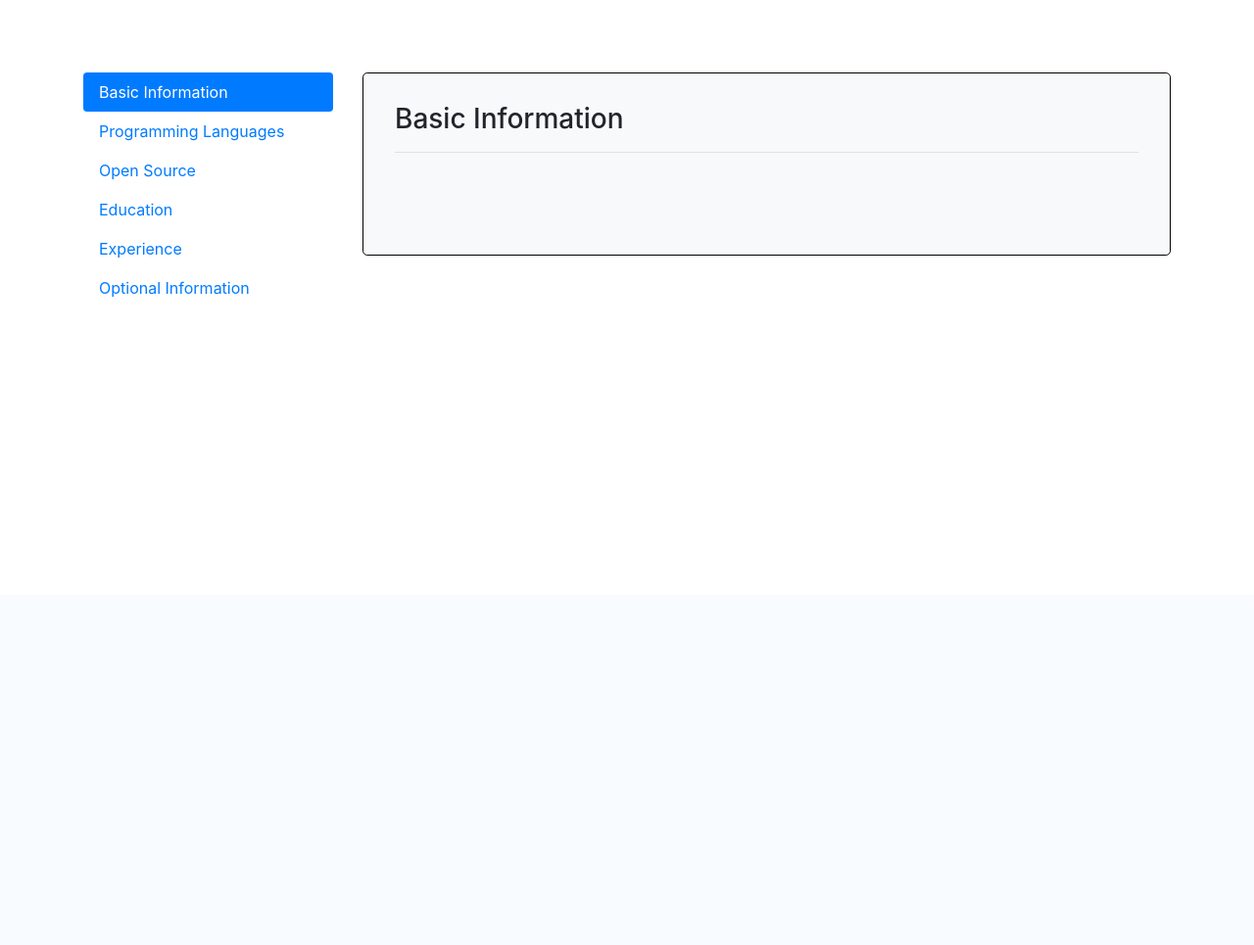
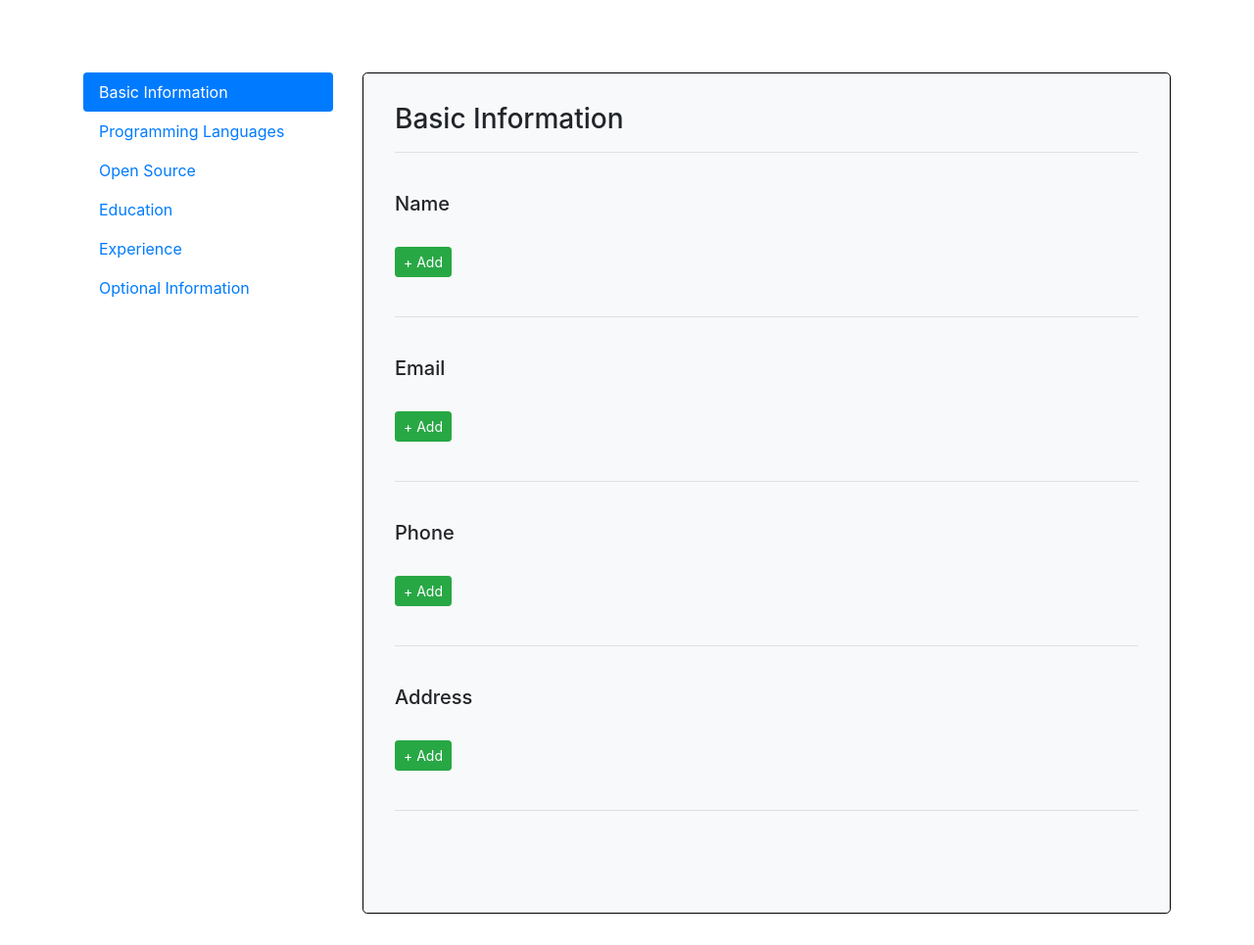
Before and after one commit to abhiraj-chatterjee/resume-builder, a Flask app: template templates/resume.html in a window 1280 px wide. Shown: the part 193-1158 px from the top of the page at 98% size. Before the commit the page ends 496 px from the top, so only its background shows below. Run offline with Flask 2, Linux system fonts and the light colour scheme; the template is opened without the code that fills it, so the values that code supplies are empty; some libraries are stand-ins or nearby versions.

Commit message:
tried to finish

```diff
--- a/app.py
+++ b/app.py
@@ -35,9 +35,8 @@ def allResumes():
     resumes = []
     for collection in doc_ref:
         resumes.append(str(collection.id))
-        # for each in collection.stream():
-        #     return str(each.id)
-    return render_template('all_resumes.html',user=user,resumes=resumes)
+    doc_ref = db.collection('resumes').document(user).get()
+    return render_template('all_resumes.html',user=user,resumes=resumes,resCount=doc_ref.to_dict()['resume_count'])
 
 @app.route('/dashboard/resumes/<template>')
 def resumes(template):
@@ -47,7 +46,8 @@ def resumes(template):
     for collection in doc_ref:
         for each in collection.stream():
             resume_hash[each.id] = each.to_dict()
-    return render_template('resume.html',user=user,resume_hash=resume_hash)
+    doc_ref = db.collection('resumes').document(user).get()
+    return render_template('resume.html',user=user,resume_hash=resume_hash,resCount=doc_ref.to_dict()['resume_count'])
 
 @app.route('/new/resume')
 def newResume():
@@ -159,6 +159,20 @@ def newTemplate(template):
 
 # ======== API ========
 
+@app.route('/api/<template>/update/<doc>/<field>',methods=['POST','GET'])
+def updateField(doc,field,template):
+    user = 'abhiraj-chatterjee'
+    time = str(datetime.datetime.now())
+    if doc == 'lang':
+        db.collection('resumes').document(user).collection(template).document(doc).update({
+            request.form['lang'] : time
+        })
+    else:
+        db.collection('resumes').document(user).collection(template).document(doc).update({
+            field: firestore.ArrayUnion([{ time : request.form[field] }])
+        })
+    return redirect(url_for('resumes', template='technical'))
+
 # ======== Config ========
 
 # @app.route('/test')
--- /dev/null
+++ b/static/js/script.js
@@ -0,0 +1,87 @@
+$(function () {
+    $('button.addName').click(function () {
+        $('#newfield').html(`
+            <form method="POST" action="/api/technical/update/basic/name">
+                <div class="form-group">
+                    <label>Name</label>
+                    <div class="row">
+                        <div class="col">
+                            <input type="text" name="name" class="form-control">
+                        </div>
+                        <div class="col-auto my-1">
+                            <button type="submit" class="btn btn-md btn-success">Update</button>
+                        </div>
+                </div>
+            </form>
+        `);
+        $('button.addName').remove();
+    });
+    $('button.addEmail').click(function () {
+        $('#newfield1').html(`
+            <form method="POST" action="/api/technical/update/basic/email">
+                <div class="form-group">
+                    <label>Email</label>
+                    <div class="row">
+                        <div class="col">
+                            <input type="text" name="email" class="form-control">
+                        </div>
+                        <div class="col-auto my-1">
+                            <button type="submit" class="btn btn-md btn-success">Update</button>
+                        </div>
+                </div>
+            </form>
+        `);
+        $('button.addEmail').remove();
+    });
+    $('button.addPhone').click(function () {
+        $('#newfield2').html(`
+            <form method="POST" action="/api/technical/update/basic/phone">
+                <div class="form-group">
+                    <label>Phone</label>
+                    <div class="row">
+                        <div class="col">
+                            <input type="text" name="phone" class="form-control">
+                        </div>
+                        <div class="col-auto my-1">
+                            <button type="submit" class="btn btn-md btn-success">Update</button>
+                        </div>
+                </div>
+            </form>
+        `);
+        $('button.addPhone').remove();
+    });
+    $('button.addAddress').click(function () {
+        $('#newfield3').html(`
+            <form method="POST" action="/api/technical/update/basic/address">
+                <div class="form-group">
+                    <label>Address</label>
+                    <div class="row">
+                        <div class="col">
+                            <input type="text" name="address" class="form-control">
+                        </div>
+                        <div class="col-auto my-1">
+                            <button type="submit" class="btn btn-md btn-success">Update</button>
+                        </div>
+                </div>
+            </form>
+        `);
+        $('button.addAddress').remove();
+    });
+    $('button.addLanguage').click(function () {
+        $('#newfield4').html(`
+            <form method="POST" action="/api/technical/update/lang/none">
+                <div class="form-group">
+                    <label>Language</label>
+                    <div class="row">
+                        <div class="col">
+                            <input type="text" name="lang" class="form-control">
+                        </div>
+                        <div class="col-auto my-1">
+                            <button type="submit" class="btn btn-md btn-success">Update</button>
+                        </div>
+                </div>
+            </form>
+        `);
+        $('button.addLanguage').remove();
+    });
+});
--- a/templates/resume.html
+++ b/templates/resume.html
@@ -27,6 +27,58 @@
                         <div class="jumbotron bg-light" style="padding-top:30px;border: solid 1px black;">
                             <h3>Basic Information</h3>
                             <hr><br>
+                            <!-- Name -->
+                            <h5>Name</h5>
+                            {% for i in range(resume_hash['basic']['name']|length) %}
+                            {% for each in resume_hash['basic']['name'][i] %}
+                                {{resume_hash['basic']['name'][i][each]}} <em>({{each}})</em>
+                                <br>
+                            {% endfor %}
+                            {% endfor %}
+                            <br>
+                            <div id="newfield"></div>
+                            <button type="button" class="btn btn-sm btn-success addName">+ Add</button>
+                            <br><br>
+                            <hr><br>
+                            <!-- Email -->
+                            <h5>Email</h5>
+                            {% for i in range(resume_hash['basic']['email']|length) %}
+                            {% for each in resume_hash['basic']['email'][i] %}
+                            {{resume_hash['basic']['email'][i][each]}} <em>({{each}})</em>
+                            <br>
+                            {% endfor %}
+                            {% endfor %}
+                            <br>
+                            <div id="newfield1"></div>
+                            <button type="button" class="btn btn-sm btn-success addEmail">+ Add</button>
+                            <br><br>
+                            <hr><br>
+                            <!-- Phone -->
+                            <h5>Phone</h5>
+                            {% for i in range(resume_hash['basic']['phone']|length) %}
+                            {% for each in resume_hash['basic']['phone'][i] %}
+                            {{resume_hash['basic']['phone'][i][each]}} <em>({{each}})</em>
+                            <br>
+                            {% endfor %}
+                            {% endfor %}
+                            <br>
+                            <div id="newfield2"></div>
+                            <button type="button" class="btn btn-sm btn-success addPhone">+ Add</button>
+                            <br><br>
+                            <hr><br>
+                            <!-- Address -->
+                            <h5>Address</h5>
+                            {% for i in range(resume_hash['basic']['address']|length) %}
+                            {% for each in resume_hash['basic']['address'][i] %}
+                            {{resume_hash['basic']['address'][i][each]}} <em>({{each}})</em>
+                            <br>
+                            {% endfor %}
+                            {% endfor %}
+                            <br>
+                            <div id="newfield3"></div>
+                            <button type="button" class="btn btn-sm btn-success addAddress">+ Add</button>
+                            <br><br>
+                            <hr><br>
                             <!-- <br>
                             <div class="form-group float-right">
                                 <a href="#" class="btn btn-lg btn-success">Next &raquo;</button>
@@ -38,6 +90,16 @@
                         <div class="jumbotron bg-light" style="padding-top:30px;border: solid 1px black;">
                             <h3>Programming Languages</h3>
                             <hr><br>
+                            <h5>Languages</h5>
+                            {% for each in resume_hash['lang'] %}
+                            {{each}} <em>({{resume_hash['lang'][each]}})</em>
+                            <br>
+                            {% endfor %}
+                            <br>
+                            <div id="newfield4"></div>
+                            <button type="button" class="btn btn-sm btn-success addLanguage">+ Add</button>
+                            <br><br>
+                            <hr><br>
                             <!-- <br>
                             <div class="form-group float-right">
                                 <a href="#" class="btn btn-lg btn-success">Next &raquo;</button>
@@ -48,6 +110,13 @@
                     <div class="tab-pane fade" id="v-pills-open" role="tabpanel" aria-labelledby="v-pills-open-tab">
                         <div class="jumbotron bg-light" style="padding-top:30px;border: solid 1px black;">
                             <h3>GitHub</h3>
+                            <hr><br>
+                            Account: {{resume_hash['open']}} <em>({{resume_hash['lang'][each]}})</em>
+                            <br>
+                            <br>
+                            <div id="newfield4"></div>
+                            <button type="button" class="btn btn-sm btn-success addLanguage">+ Add</button>
+                            <br><br>
                             <hr><br>
                             <!-- <br>
                             <div class="form-group float-right">
@@ -93,4 +162,6 @@
             </div>
         </div>
     </div>
+
+    <script src="{{ url_for('static', filename='js/script.js') }}"></script>
 {% endblock %}
```
